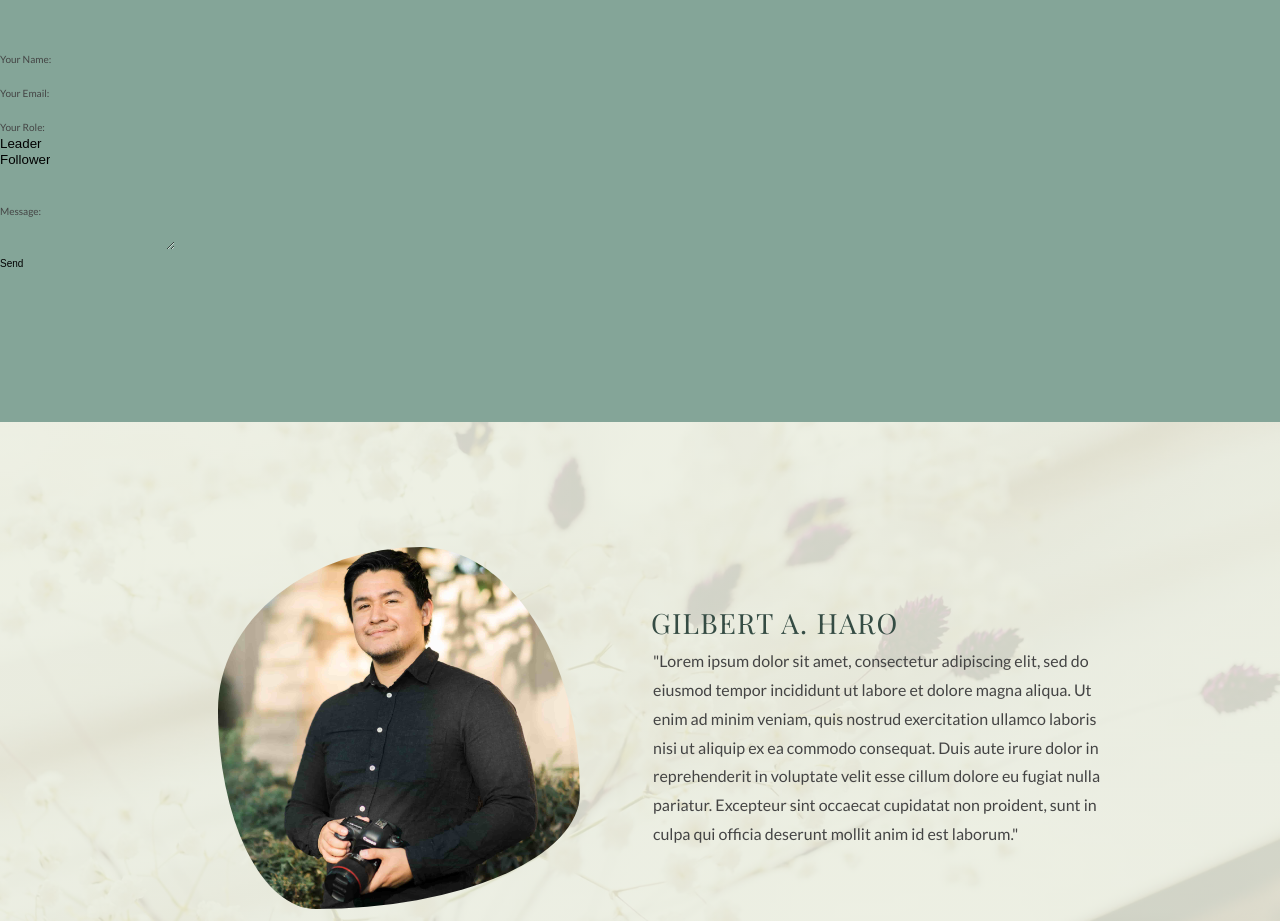
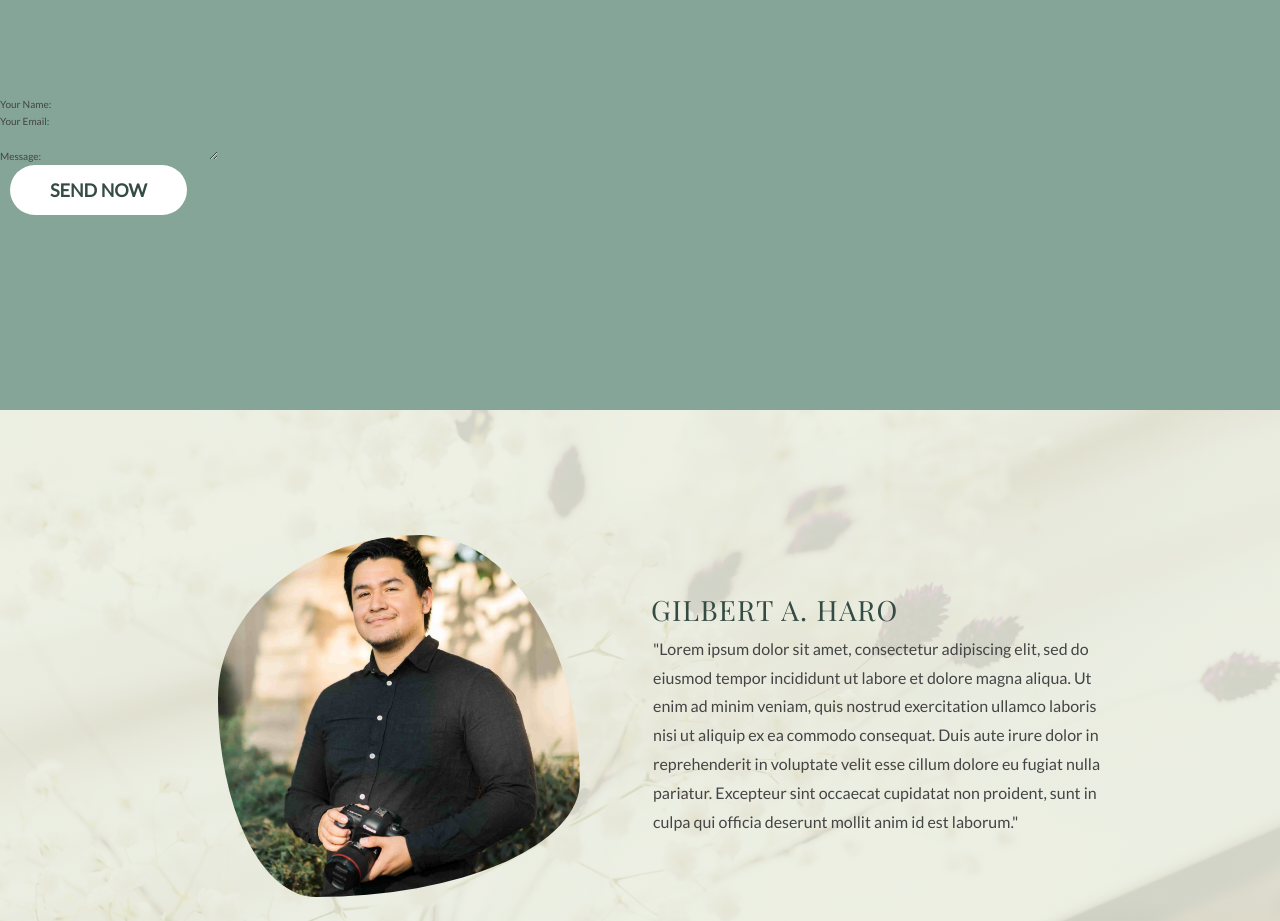
Before and after one commit to gah-code/ghp-app, a React (Create React App) app: page / in a window 1280 px wide. Shown: the part 2580-3501 px from the top of the page. Built offline with nearby package versions, Linux system fonts and the light colour scheme.

Commit message:
Form Netlify 15

```diff
--- a/src/components/Misc/Form.js
+++ b/src/components/Misc/Form.js
@@ -3,40 +3,40 @@ import React from 'react';
 
 import './form.scss';
 
-function encode(data) {
-  const formData = new FormData();
+// function encode(data) {
+//   const formData = new FormData();
 
-  for (const key of Object.keys(data)) {
-    formData.append(key, data[key]);
-  }
+//   for (const key of Object.keys(data)) {
+//     formData.append(key, data[key]);
+//   }
 
-  return formData;
-}
+//   return formData;
+// }
 
 const Form = () => {
-  const [state, setState] = React.useState({});
+  // const [state, setState] = React.useState({});
 
-  const handleChange = (e) => {
-    setState({ ...state, [e.target.name]: e.target.value });
-  };
-
-  // const handleAttachment = (e) => {
-  //   setState({ ...state, [e.target.name]: e.target.files[0] });
+  // const handleChange = (e) => {
+  //   setState({ ...state, [e.target.name]: e.target.value });
   // };
 
-  const handleSubmit = (e) => {
-    e.preventDefault();
-    const form = e.target;
-    fetch('/https://ghphoto.netlify.app/.netlify/functions/fetch-node', {
-      method: 'POST',
-      body: encode({
-        'form-name': form.getAttribute('name'),
-        ...state,
-      }),
-    })
-      .then(() => console.log('success'))
-      .catch((error) => alert(error));
-  };
+  // // const handleAttachment = (e) => {
+  // //   setState({ ...state, [e.target.name]: e.target.files[0] });
+  // // };
+
+  // const handleSubmit = (e) => {
+  //   e.preventDefault();
+  //   const form = e.target;
+  //   fetch('/https://ghphoto.netlify.app/.netlify/functions/fetch-node', {
+  //     method: 'POST',
+  //     body: encode({
+  //       'form-name': form.getAttribute('name'),
+  //       ...state,
+  //     }),
+  //   })
+  //     .then(() => console.log('success'))
+  //     .catch((error) => alert(error));
+
   return (
     <section className='section-form'>
       <div className='container'>
@@ -48,42 +48,33 @@ const Form = () => {
         name='contact-form'
         method='post'
         data-netlify='true'
-        onSubmit={handleSubmit}
+        // onSubmit={handleSubmit}
       >
         <input type='hidden' name='form-name' value='contact-form' />
+        <input
+          type='hidden'
+          name='subject'
+          value='Sales inquiry from https://ghphoto.netlify.app'
+        />
         <p>
           <label>
-            Your Name:
-            <br />
-            <input type='text' name='name' onChange={handleChange} />
+            Your Name: <input type='text' name='name' />
           </label>
         </p>
         <p>
           <label>
-            Your Email:
-            <br />
-            <input type='email' name='email' onChange={handleChange} />
+            Your Email: <input type='email' name='email' />
           </label>
         </p>
         <p>
           <label>
-            Your Role:
-            <br />
-            <select name='role[]' multiple>
-              <option value='leader'>Leader</option>
-              <option value='follower'>Follower</option>
-            </select>
+            Message: <textarea name='message'></textarea>
           </label>
         </p>
         <p>
-          <label>
-            Message:
-            <br />
-            <textarea name='message'></textarea>
-          </label>
-        </p>
-        <p>
-          <button type='submit'>Send</button>
+          <button className='btn' type='submit'>
+            Send now
+          </button>
         </p>
       </form>
     </section>
```
